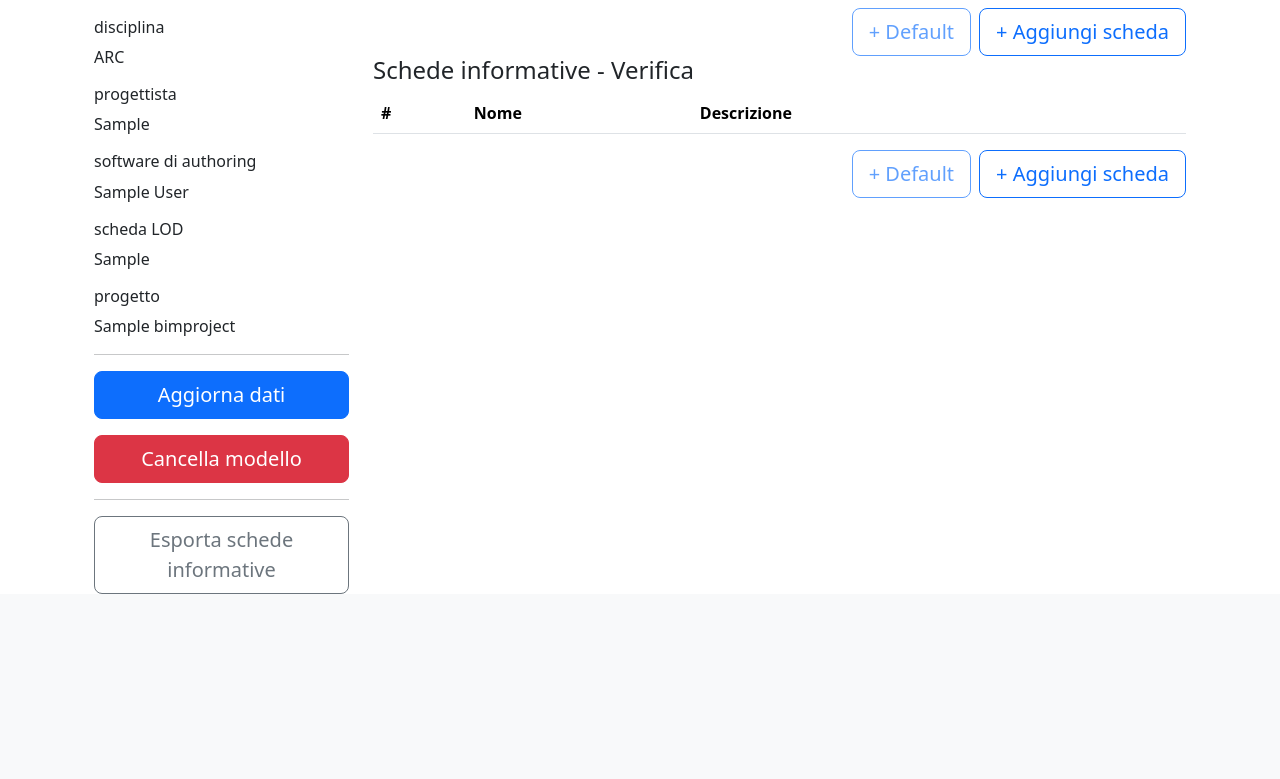
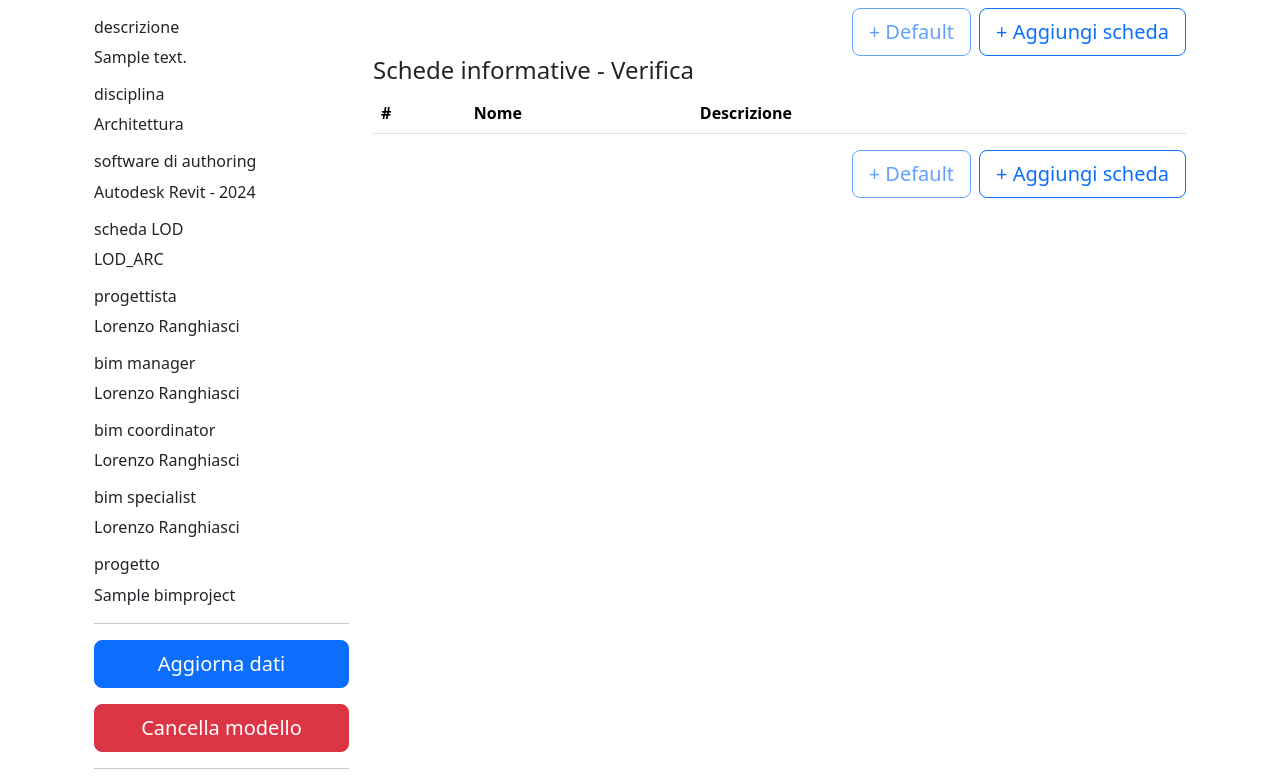
Before and after one commit to zioscuro/LRA-BIM-Project-Manager, a Django app: page /projects/models/1/ in a window 1280 px wide. Shown: the part 286-1065 px from the top of the page. Before the commit the page ends 880 px from the top, so only its background shows below. Run offline with Django 5.2, Linux system fonts and the light colour scheme; a user stored in the database is signed in; data comes from the database, SQL or seed files in the repository; tables that the repository leaves empty hold one stand-in row (values such as "Sample post"); lists and menus that the app fills with data are empty; parts of the project's set-up code (start-up, migrations or seed data) failed here and were passed over.

Commit message:
Add organization settings foreign keys in BimModel model and views

```diff
--- a/BIM_project_manager/projects/models.py
+++ b/BIM_project_manager/projects/models.py
@@ -1,6 +1,6 @@
 from django.db import models
 from django.urls import reverse
-from organization.models import ProjectPhase, BimExpert
+from organization.models import AuthoringSoftware, Discipline, LodReference, ProjectPhase, BimExpert
 
 # Create your models here.
 
@@ -10,6 +10,7 @@ class BimProject(models.Model):
   customer = models.CharField(max_length=50, blank=True, null=True, verbose_name="committente")
   address = models.CharField(max_length=150, blank=True, null=True, verbose_name="indirizzo")
   phase = models.ForeignKey(ProjectPhase, on_delete=models.SET_NULL, blank=True, null=True, related_name='projects', verbose_name="fase progettuale")
+
   default_designer = models.ForeignKey(BimExpert, on_delete=models.SET_NULL, blank=True, null=True, related_name='designer_role_projects', verbose_name="responsabile progetto")
   default_bim_manager = models.ForeignKey(BimExpert, on_delete=models.SET_NULL, blank=True, null=True, related_name='bim_manager_role_projects', verbose_name="bim manager progetto")
   default_bim_coordinator = models.ForeignKey(BimExpert, on_delete=models.SET_NULL, blank=True, null=True, related_name='bim_coordinator_role_projects', verbose_name="bim coordinator progetto")
@@ -26,27 +27,22 @@ class BimProject(models.Model):
     verbose_name_plural = 'Progetti'
 
 class BimModel(models.Model):
-  """
-  a BIM model related to a Project
-  each BIM model contains several Info Sheets
-  """
-  name = models.CharField(max_length=80, verbose_name="nome")
+  name = models.CharField(max_length=50, verbose_name="nome")
+  description = models.CharField(max_length=150, blank=True, null=True, verbose_name="descrizione")
 
-  DISCIPLINE_CHOICES = {
-    'ARC': 'Architettonico',
-    'STR': 'Strutture',
-    'MEC': 'Impianti meccanici',
-    'ELE': 'Impianti elettrici',
-    'COO': 'Coordinamento',
-  }
+  discipline = models.ForeignKey(Discipline, on_delete=models.SET_NULL, blank=True, null=True, related_name='bim_models', verbose_name="disciplina")
+  authoringSoftware = models.ForeignKey(AuthoringSoftware, on_delete=models.SET_NULL, blank=True, null=True, related_name='bim_models', verbose_name="software di authoring")
+  lodReference = models.ForeignKey(LodReference, on_delete=models.SET_NULL, blank=True, null=True, related_name='bim_models', verbose_name="scheda LOD")
 
-  discipline = models.CharField(choices=DISCIPLINE_CHOICES, max_length=50, blank=True, null=True, verbose_name="disciplina")
-  designer =  models.CharField(max_length=50, blank=True, null=True, verbose_name="progettista")
+  designer =  models.ForeignKey(BimExpert, on_delete=models.SET_NULL, blank=True, null=True, related_name='designer_role_models', verbose_name="progettista")
+  bim_manager = models.ForeignKey(BimExpert, on_delete=models.SET_NULL, blank=True, null=True, related_name='bim_manager_role_models', verbose_name="bim manager")
+  bim_coordinator = models.ForeignKey(BimExpert, on_delete=models.SET_NULL, blank=True, null=True, related_name='bim_coordinator_role_models', verbose_name="bim coordinator")
+  bim_specialist = models.ForeignKey(BimExpert, on_delete=models.SET_NULL, blank=True, null=True, related_name='bim_specialist_role_models', verbose_name="bim specialist")
+
+  bim_project = models.ForeignKey(BimProject, on_delete=models.CASCADE, related_name='bim_models', verbose_name="progetto")
+
   default_coordination = models.BooleanField(default=False)
   default_validation = models.BooleanField(default=False)
-  authoringSoftware = models.CharField(max_length=50, blank=True, null=True, verbose_name="software di authoring")
-  lodReference = models.CharField(max_length=100, blank=True, null=True, verbose_name="scheda LOD")
-  project = models.ForeignKey(BimProject, on_delete=models.CASCADE, related_name='bim_models')
 
   def __str__(self):
     return self.name
--- a/BIM_project_manager/projects/templates/projects/manage_bim_model.html
+++ b/BIM_project_manager/projects/templates/projects/manage_bim_model.html
@@ -3,7 +3,7 @@
 {% block head_title %}{{ block.super }} - {{bimmodel.name}}{% endblock head_title %}
 
 {% block navbar %}
-<a class="btn btn-outline-primary" href="{% url 'manage_project' pk=bimmodel.project.pk %}">← Torna al progetto</a>
+<a class="btn btn-outline-primary" href="{% url 'manage_project' pk=bimmodel.bim_project.pk %}">← Torna al progetto</a>
 {% endblock navbar %}
 
 {% block content %}
@@ -14,16 +14,24 @@
     <h4>Dati modello</h4>
     <h6>nome</h6>
     <p>{{bimmodel.name}}</p>
+    <h6>descrizione</h6>
+    <p>{{bimmodel.description}}</p>
     <h6>disciplina</h6>
     <p>{{bimmodel.discipline}}</p>
-    <h6>progettista</h6>
-    <p>{{bimmodel.designer}}</p>
     <h6>software di authoring</h6>
     <p>{{bimmodel.authoringSoftware}}</p>
     <h6>scheda LOD</h6>
     <p>{{bimmodel.lodReference}}</p>
+    <h6>progettista</h6>
+    <p>{{bimmodel.designer}}</p>
+    <h6>bim manager</h6>
+    <p>{{bimmodel.bim_manager}}</p>
+    <h6>bim coordinator</h6>
+    <p>{{bimmodel.bim_coordinator}}</p>
+    <h6>bim specialist</h6>
+    <p>{{bimmodel.bim_specialist}}</p>
     <h6>progetto</h6>
-    <p>{{bimmodel.project.name}}</p>
+    <p>{{bimmodel.bim_project.name}}</p>
     {% if request.user.is_staff %}
     <hr>
     <div class="d-grid gap-2">
--- a/BIM_project_manager/projects/views.py
+++ b/BIM_project_manager/projects/views.py
@@ -7,6 +7,7 @@ from django.http import HttpResponseBadRequest, HttpResponseRedirect
 from django.urls import reverse
 
 from .models import BimProject, BimModel, InfoSheet, Report, ClashTest, ValidationTest
+from .forms import BimModelCreateForm, BimModelUpdateForm
 from core.mixins import StaffMixin
 from .utils import ExcelExporter, set_default_coordination, set_default_validation
 
@@ -37,20 +38,24 @@ class ManageBimProject(StaffMixin, DetailView):
 
 class CreateBimModel(StaffMixin, CreateView):
   model = BimModel
-  fields = ['name', 'discipline', 'designer', 'authoringSoftware', 'lodReference']
+  form_class = BimModelCreateForm
   template_name = 'projects/create_bim_model.html'
 
   def form_valid(self, form):
     bim_project = get_object_or_404(BimProject, pk=self.kwargs['pk'])
-    form.instance.project = bim_project
+    form.instance.bim_project = bim_project
+    form.instance.designer = bim_project.default_designer
+    form.instance.bim_manager = bim_project.default_bim_manager
+    form.instance.bim_coordinator = bim_project.default_bim_coordinator
+    form.instance.bim_specialist = bim_project.default_bim_specialist
     return super(CreateBimModel, self).form_valid(form)
 
   def get_success_url(self):
-    return reverse('manage_project', kwargs={ 'pk': self.object.project.pk })
+    return reverse('manage_project', kwargs={ 'pk': self.object.bim_project.pk })
 
 class UpdateBimModel(StaffMixin, UpdateView):
   model = BimModel
-  fields = ['name', 'discipline', 'designer', 'authoringSoftware', 'lodReference']
+  form_class = BimModelUpdateForm
   template_name_suffix = "_update_form"
 
   def get_success_url(self):
@@ -60,7 +65,7 @@ class DeleteBimModel(StaffMixin, DeleteView):
   model = BimModel
 
   def get_success_url(self):
-    return reverse('manage_project', kwargs={'pk': self.object.project.pk})
+    return reverse('manage_project', kwargs={'pk': self.object.bim_project.pk})
 
 class ManageBimModel(StaffMixin, DetailView):
   model = BimModel
```
Also changed, not shown: BIM_project_manager/projects/forms.py (added, +12 -0 lines), BIM_project_manager/projects/migrations/0003_bimmodel_description_alter_bimmodel_discipline_and_more.py (added), BIM_project_manager/projects/migrations/0004_rename_project_bimmodel_bim_project_and_more.py (added), BIM_project_manager/projects/migrations/0005_alter_bimmodel_bim_project_alter_bimmodel_designer.py (added).
